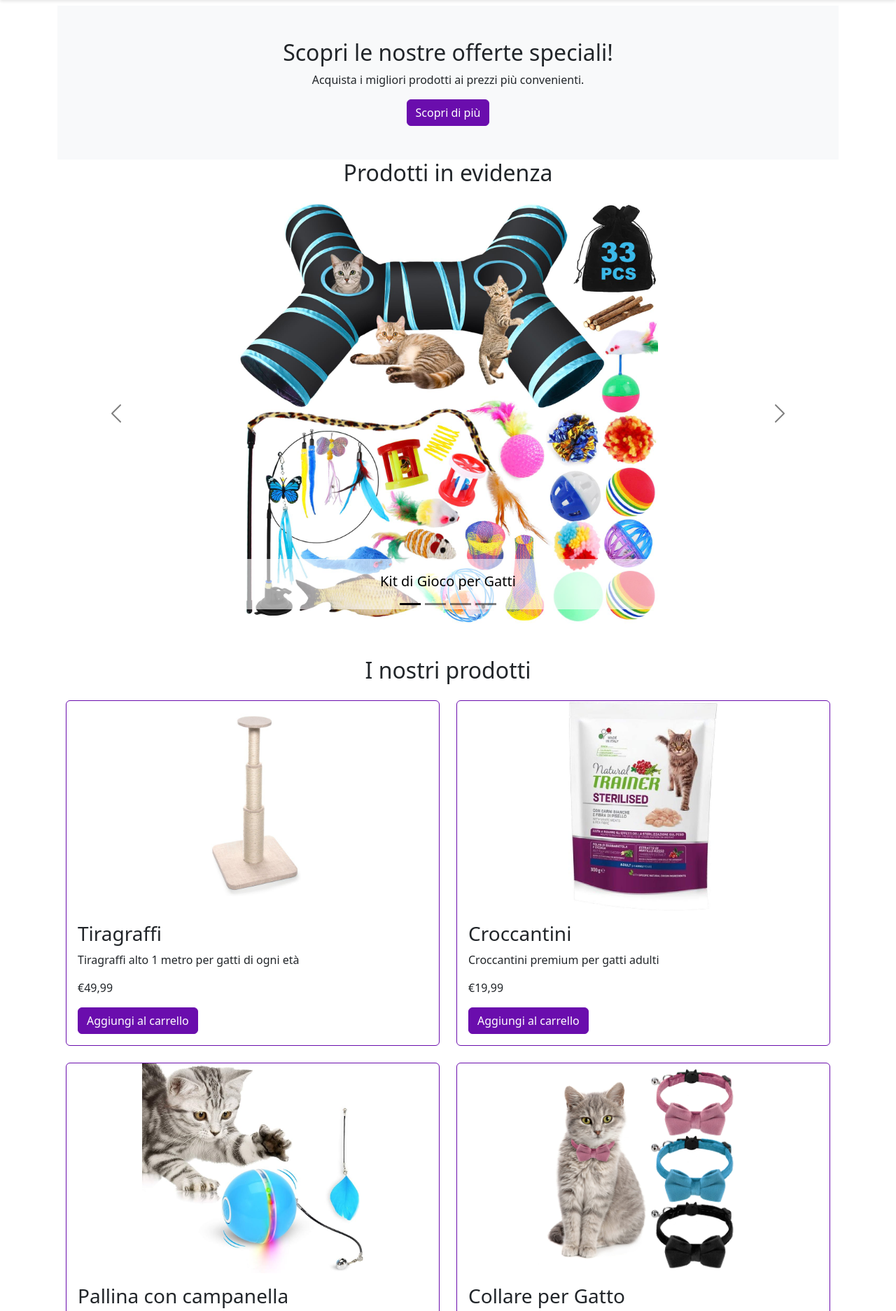
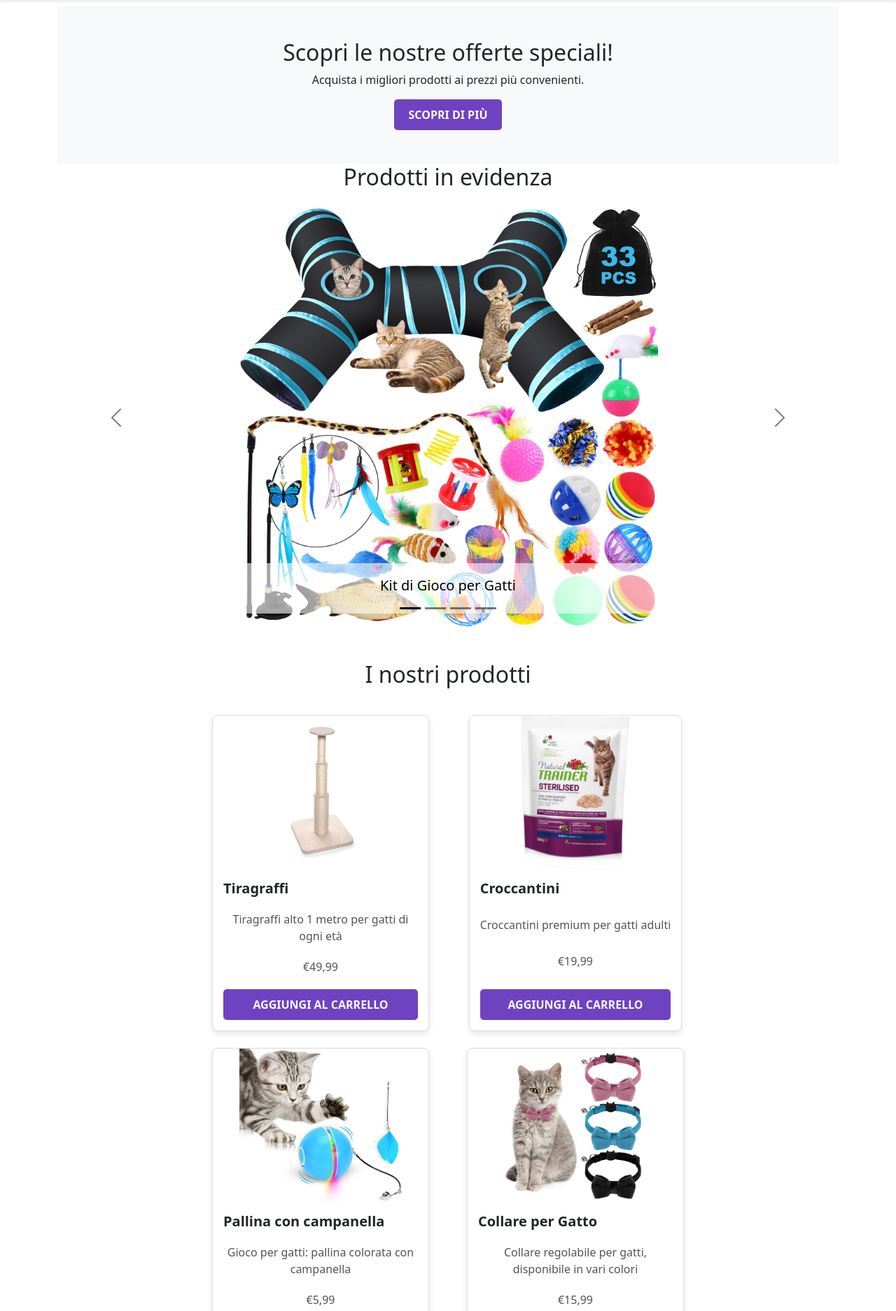
Before and after one commit to Morsu7/Miaoh, a PHP site: page / in a window 1280 px wide. Shown: the part 72-1946 px from the top of the page at 70% size. Run offline with PHP 8.4, Linux system fonts and the light colour scheme; data comes from the database, SQL or seed files in the repository.

Commit message:
aggiunta dei detagli dei prodotti

```diff
--- a/public/index.php
+++ b/public/index.php
@@ -17,6 +17,9 @@ switch ($action) {
     case 'login':
         include('../src/controllers/registerController.php');
         break;
+    case 'product':
+        include('../src/controllers/productController.php');
+        break;
     case 'home':
     default:
         include('../src/controllers/homeController.php');
--- a/public/script/home.js
+++ b/public/script/home.js
@@ -1 +1,5 @@
 const carousel = new bootstrap.Carousel('#carouselExampleCaptions')
+
+function submitForm(productId) {
+    document.getElementById("product-form-" + productId).submit();
+}
--- a/public/style/home.css
+++ b/public/style/home.css
@@ -2,30 +2,111 @@
     background-color: rgba(255, 255, 255, 0.6); /* 0.6 for 60% opacity */
 }
 
-
-/* Stile base per le immagini */
-.product-image {
-    width: 100%; /* L'immagine occupa tutta la larghezza del contenitore */
-    height: auto; /* L'altezza si adatta automaticamente */
-    max-height: 300px; /* Altezza massima per evitare immagini troppo alte */
-    object-fit: contain; /* Mantiene l'intera immagine visibile senza deformarla */
-    border-radius: 8px; /* Arrotonda gli angoli dell'immagine */
+/* Stile per la griglia delle card */
+.row {
+    margin-right: 0;
+    margin-left: 0;
+    display: flex;
+    flex-wrap: wrap;
+    justify-content: center; /* Centra le card nella riga */
 }
 
-/* Adatta l'immagine su schermi più piccoli (tablet) */
-@media (max-width: 768px) {
-    .product-image {
-        max-height: 250px; /* Limita l'altezza per schermi medi (tablet) */
+/* Card */
+.card {
+    display: flex;
+    flex-direction: column;
+    justify-content: space-between;
+    border: 1px solid #ddd;
+    border-radius: 8px;
+    overflow: hidden;
+    box-shadow: 0 4px 8px rgba(0, 0, 0, 0.1);
+    transition: transform 0.3s, box-shadow 0.3s;
+    height: 100%;
+    max-width: 320px;
+    margin: 15px;
+}
+
+.card:hover {
+    transform: translateY(-5px);
+    box-shadow: 0 8px 16px rgba(0, 0, 0, 0.2);
+}
+
+/* Immagini nelle card */
+.card-img-top {
+    width: 100%; /* Occupa tutta la larghezza del contenitore */
+    height: 220px; /* Imposta un'altezza fissa per tutte le immagini */
+    object-fit: contain; /* Mantiene il rapporto dell'immagine senza tagliarla */
+    display: block;
+    margin: 0 auto; /* Centra l'immagine orizzontalmente */
+    position: relative;
+    background-color: transparent; /* Rimuove lo sfondo grigio */
+}
+
+/* Adattamenti per dispositivi piccoli */
+@media (max-width: 576px) {
+    .card-img-top {
+        height: 180px; /* Altezza ridotta su schermi più piccoli */
     }
 }
 
-/* Ulteriore adattamento su schermi piccoli (smartphone) */
-@media (max-width: 576px) {
-    .product-image {
-        max-height: 200px; /* Riduce ulteriormente l'altezza su schermi molto piccoli */
-        object-fit: contain; /* Mantiene l'immagine senza tagli anche sui dispositivi mobili */
-    }
+/* Corpo della card */
+.card-body {
+    text-align: center;
+    padding: 15px;
+    display: flex;
+    flex-direction: column;
+    justify-content: space-between;
+    height: 100%;
 }
+
+/* Titolo */
+.card-title {
+    font-size: 1.25rem;
+    font-weight: bold;
+    margin-bottom: 10px;
+    color: #333;
+}
+
+/* Testo descrizione */
+.card-text {
+    font-size: 1rem;
+    color: #555;
+    margin-bottom: 20px;
+}
+
+/* Pulsante */
+.btn-primary {
+    background-color: #6f42c1; /* Viola */
+    border: none;
+    color: #fff;
+    padding: 10px 20px;
+    border-radius: 5px;
+    font-size: 1rem;
+    font-weight: bold;
+    text-transform: uppercase;
+    transition: background-color 0.3s ease-in-out;
+}
+
+.btn-primary:hover {
+    background-color: #563d7c; /* Viola più scuro */
+}
+
+/* Adattamento per la griglia */
+.col-12,
+.col-sm-6,
+.col-md-6,
+.col-lg-4 {
+    display: flex;
+    justify-content: center;
+    margin-bottom: 20px;
+}
+
+/* Altezza uniforme delle card */
+.card h3,
+.card p {
+    margin-bottom: 10px;
+}
+
 
 /* Stile generale per il carosello */
 .carousel-item {
--- a/src/models/products/ProductsManager.php
+++ b/src/models/products/ProductsManager.php
@@ -5,6 +5,24 @@ class ProductsManager
 
     private static $PRODUCT_TABLE = "prodotto";
     private static $INTERACTION_TABLE = "interazione";
+
+    public static function fromId($id){
+        $stmt = Connection::$db->prepare("
+            SELECT * FROM " . self::$PRODUCT_TABLE . "
+            WHERE id = ?
+        ");
+        $stmt->bind_param("i", $id);
+        $stmt->execute();
+        $result = $stmt->get_result();
+
+        if ($result->num_rows === 1) {
+            $row = $result->fetch_assoc();
+
+            return new Product($row['id'], $row['nome'], $row['descrizione'], $row['quantita'], $row['prezzo'], $row['sconto'], $row['fine_sconto'], $row['img1'], $row['img2'], $row['tipoProdotto_id']);
+        }
+
+        return null;
+    }
 
     public static function getTrendingProducts($count){
         // Prima query: ottieni gli ID dei prodotti ordinati per numero di interazioni
--- a/src/views/home/home.php
+++ b/src/views/home/home.php
@@ -1,4 +1,5 @@
 <link rel="stylesheet" href="public/style/home.css">
+
 
 <section class="hero text-center py-5 bg-light">
     <div class="container">
@@ -50,35 +51,52 @@
 
         <div class="row">
             <?php
-
             // Ciclo attraverso i prodotti
             foreach ($products as $index => $product) {
                 // Se sono 2 prodotti nella stessa riga
                 if ($index % 2 == 0 && $index > 0) {
                     echo '</div><div class="row">'; // Chiudi la riga precedente e ne apri una nuova
                 }
+            ?>
+            <article class="col-12 col-sm-6 col-md-6 col-lg-4 mb-4">
+                <div class="card h-100">
+                    <!-- Modulo per l'immagine -->
+                    <form action="?action=product" method="POST" class="d-block" id="product-form-<?php echo htmlspecialchars($product->getId(), ENT_QUOTES, 'UTF-8'); ?>">
+                        <input type="hidden" name="product_id" value="<?php echo htmlspecialchars($product->getId(), ENT_QUOTES, 'UTF-8'); ?>">
 
-                // Stampa il prodotto
-                echo '
-                <article class="col-md-6 mb-4">
-                    <div class="card">
-                        <img src="public/assets/images/productimages/' . htmlspecialchars($product->getId()) . '.' . htmlspecialchars($product->getImg1()) . '"
-                            class="card-img-top product-image"
-                            alt="' . htmlspecialchars($product->getNome()) . '">
-                        <div class="card-body">
-                            <h3 class="card-title">' . htmlspecialchars($product->getNome()) . '</h3>
-                            <p class="card-text">' . htmlspecialchars($product->getDescrizione()) . '</p>
-                            <p class="card-text">€' . number_format($product->getPrezzo(), 2, ',', '.') . '</p>
-                            <a href="#" class="btn btn-primary interaction cart" data-id="' . htmlspecialchars($product->getId()) . '">
-                                Aggiungi al carrello
-                            </a>
-                        </div>
+                        <!-- Immagine cliccabile -->
+                        <img src="public/assets/images/productimages/<?php echo htmlspecialchars($product->getId(), ENT_QUOTES, 'UTF-8'); ?>.<?php echo htmlspecialchars($product->getImg1(), ENT_QUOTES, 'UTF-8'); ?>"
+                             class="card-img-top product-image img-fluid"
+                             alt="<?php echo htmlspecialchars($product->getNome(), ENT_QUOTES, 'UTF-8'); ?>"
+                             style="cursor: pointer;" onclick="submitForm(<?php echo htmlspecialchars($product->getId(), ENT_QUOTES, 'UTF-8'); ?>)">
+                    </form>
+
+                    <div class="card-body">
+                        <!-- Modulo per il titolo -->
+                        <form action="?action=product" method="POST" class="d-block">
+                            <input type="hidden" name="product_id" value="<?php echo htmlspecialchars($product->getId(), ENT_QUOTES, 'UTF-8'); ?>">
+
+                            <!-- Bottone stile titolo -->
+                            <button type="submit" class="btn p-0 border-0 bg-transparent text-decoration-none d-block">
+                                <h3 class="card-title text-dark"><?php echo htmlspecialchars($product->getNome(), ENT_QUOTES, 'UTF-8'); ?></h3>
+                            </button>
+                        </form>
+
+                        <p class="card-text"><?php echo htmlspecialchars($product->getDescrizione(), ENT_QUOTES, 'UTF-8'); ?></p>
+                        <p class="card-text">€<?php echo number_format($product->getPrezzo(), 2, ',', '.'); ?></p>
+                        <a href="#" class="btn btn-primary interaction cart" data-id="<?php echo htmlspecialchars($product->getId(), ENT_QUOTES, 'UTF-8'); ?>">
+                            Aggiungi al carrello
+                        </a>
                     </div>
-                </article>';
+                </div>
+            </article>
+            <?php
             }
             ?>
         </div>
     </div>
 </section>
 
+
+
 <script src="public/script/home.js"></script>
```
Also changed, not shown: src/controllers/productController.php (added, +23 -0 lines), src/models/images/ImageManager.php (+11 -0 lines), src/views/product/detail.php (added, +42 -0 lines).
